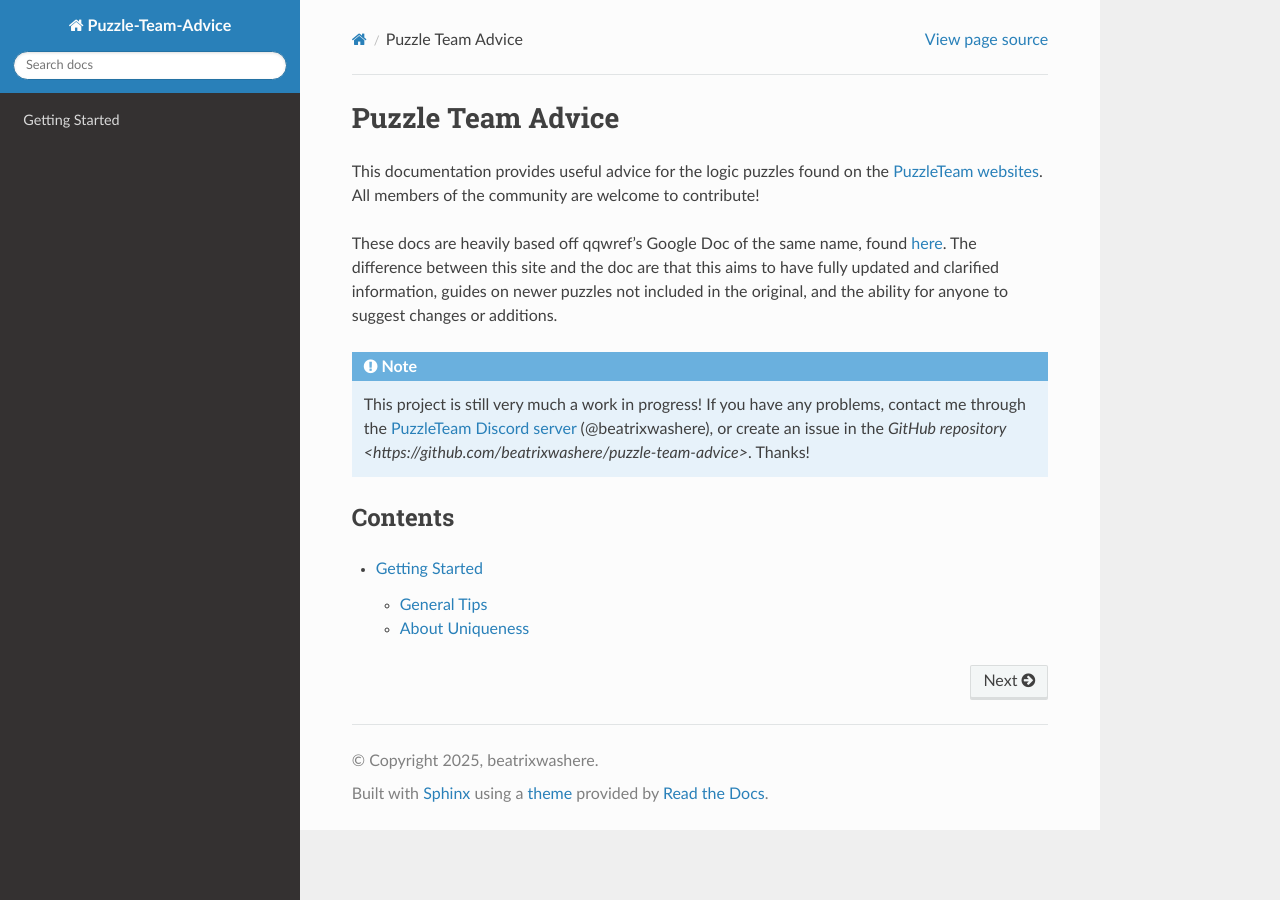
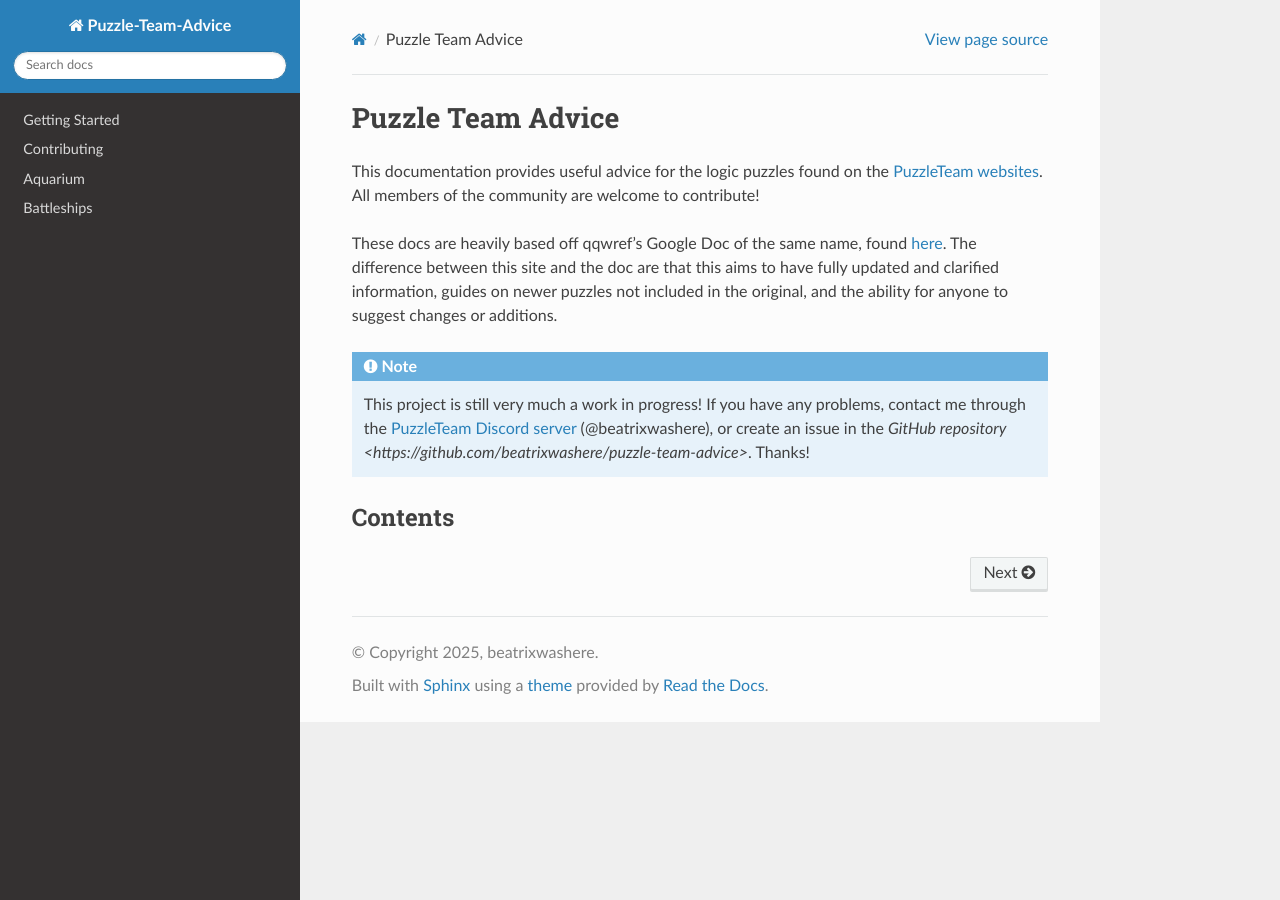
Before and after one commit to Ailurust/puzzle-team-advice, a Sphinx documentation site: the page built from docs/source/index.rst, in a window 1280 px wide. Built offline with Sphinx 7.4.7 and the Read the Docs theme 3.1.0, drawn with Linux system fonts in a browser that asks for light colours.

Commit message:
update toctrees on index

```diff
--- a/docs/source/index.rst
+++ b/docs/source/index.rst
@@ -20,5 +20,15 @@ Contents
 --------
 
 .. toctree::
+   :hidden:
+   :name: sec-main
 
    getting-started
+   contributing
+
+.. toctree::
+   :hidden:
+   :name: sec-puzzles
+
+   puzzles/aquarium
+   puzzles/battleships
```
